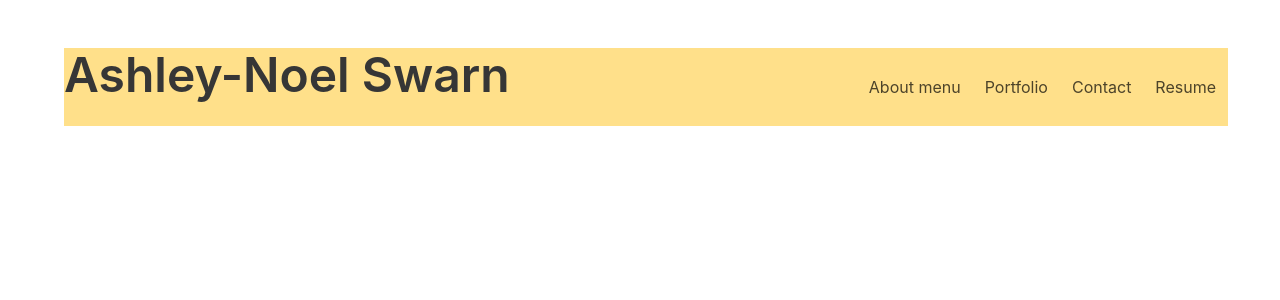
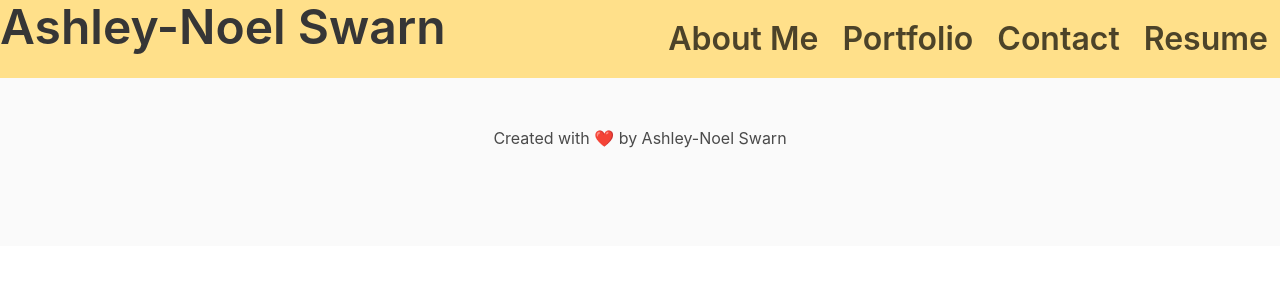
Before and after one commit to ancs214/react-portfolio, a React (Create React App) app: page / in a window 1280 px wide. Shown: the top 300 px of the page. Built offline with nearby package versions, Linux system fonts and the light colour scheme.

Commit message:
added basic footer component

```diff
--- a/public/index.html
+++ b/public/index.html
@@ -26,6 +26,7 @@
     -->
     <title>Swarn Portfolio</title>
     <link rel="stylesheet" href="https://cdn.jsdelivr.net/npm/bulma@0.9.4/css/bulma.min.css">
+
   </head>
   <body>
     <noscript>You need to enable JavaScript to run this app.</noscript>
--- a/src/App.js
+++ b/src/App.js
@@ -1,20 +1,11 @@
-import Header from './components/Header';
+import Nav from './components/Nav';
+import Footer from './components/Footer';
 
 function App() {
   return (
     <div>
-      <header>
-        <Header />
-      </header>
-
-      <main>
-
-      </main>
-
-      <footer>
-
-      </footer>
-
+      <Nav />
+      <Footer />
     </div>
   );
 }
--- a/src/components/Footer/index.js
+++ b/src/components/Footer/index.js
@@ -0,0 +1,15 @@
+import React from 'react';
+
+function Footer() {
+    return (
+        <footer class="footer">
+            <div class="content has-text-centered">
+                <p>
+                    Created with ❤️ by Ashley-Noel Swarn
+                </p>
+            </div>
+        </footer>
+    )
+}
+
+export default Footer;
--- a/src/components/Header/index.js
+++ /dev/null
@@ -1,36 +0,0 @@
-import React from 'react';
-
-
-function Header() {
-    return (
-        <section class="section">
-            <div class="container">
-                <nav class="navbar" role="navigation" aria-label="main navigation">
-
-
-                    <div class="navbar-menu navbar is-warning">
-                    <h1 class="title is-1">
-                        Ashley-Noel Swarn
-                    </h1>
-                        <div class="navbar-end">
-                            <a class="navbar-item">
-                                About menu
-                            </a>
-                            <a class="navbar-item">
-                                Portfolio
-                            </a>
-                            <a class="navbar-item">
-                                Contact
-                            </a>
-                            <a class="navbar-item">
-                                Resume
-                            </a>
-                        </div>
-                    </div>
-                </nav>
-            </div>
-        </section>
-    )
-}
-
-export default Header;
--- a/src/components/Nav/index.js
+++ b/src/components/Nav/index.js
@@ -0,0 +1,32 @@
+import React from 'react';
+
+
+function Nav() {
+    return (
+        <section class="header">
+                <nav class="navbar" role="navigation" aria-label="main navigation">
+                    <div class="navbar-menu navbar is-warning">
+                    <h1 class="title is-1">
+                        Ashley-Noel Swarn
+                    </h1>
+                        <div class="navbar-end title">
+                            <a class="navbar-item">
+                                About Me
+                            </a>
+                            <a class="navbar-item">
+                                Portfolio
+                            </a>
+                            <a class="navbar-item">
+                                Contact
+                            </a>
+                            <a class="navbar-item">
+                                Resume
+                            </a>
+                        </div>
+                    </div>
+                </nav>
+        </section>
+    )
+}
+
+export default Nav;
```
